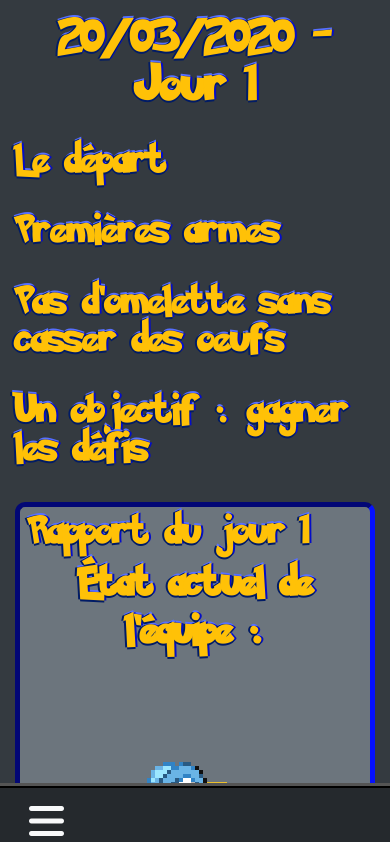
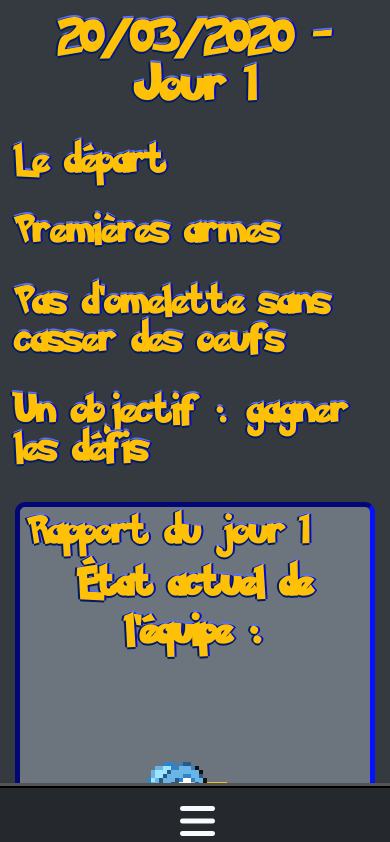
Before and after one commit to Thibault-GX/COVID_Adventures, a plain HTML site: page day1.html in a window 390 px wide. Shown: the top 842 px of the page. Drawn offline with nearby package versions, Linux system fonts and the light colour scheme; files whose address does not match are found by name.

Commit message:
Corrected the placement of the nav button for mobile mode.

```diff
--- a/day1.html
+++ b/day1.html
@@ -32,7 +32,7 @@
   </nav>
   <!-- NAV MOBILE -->
   <nav id="mobileNav" class="row navbar navbar-expand-lg justify-content-around">
-    <button class="navbar-toggler row justify-content-center" type="button" data-toggle="collapse" data-target="#mobileNavContent" aria-controls="mobileNavContent" aria-expanded="false" aria-label="Toggle navigation">
+    <button class="navbar-toggler col-12" type="button" data-toggle="collapse" data-target="#mobileNavContent" aria-controls="mobileNavContent" aria-expanded="false" aria-label="Toggle navigation">
       <span class="navbar-toggler-icon"><i class="fa fa-bars fa-2x text-light" aria-hidden="true"></i></span>
     </button>
     <div class="collapse navbar-collapse text-center" id="mobileNavContent">
```
Also changed, not shown: day2.html (+1 -1 lines), day3.html (+1 -1 lines), index.html (+1 -1 lines), legalNotice.html (+1 -1 lines).
